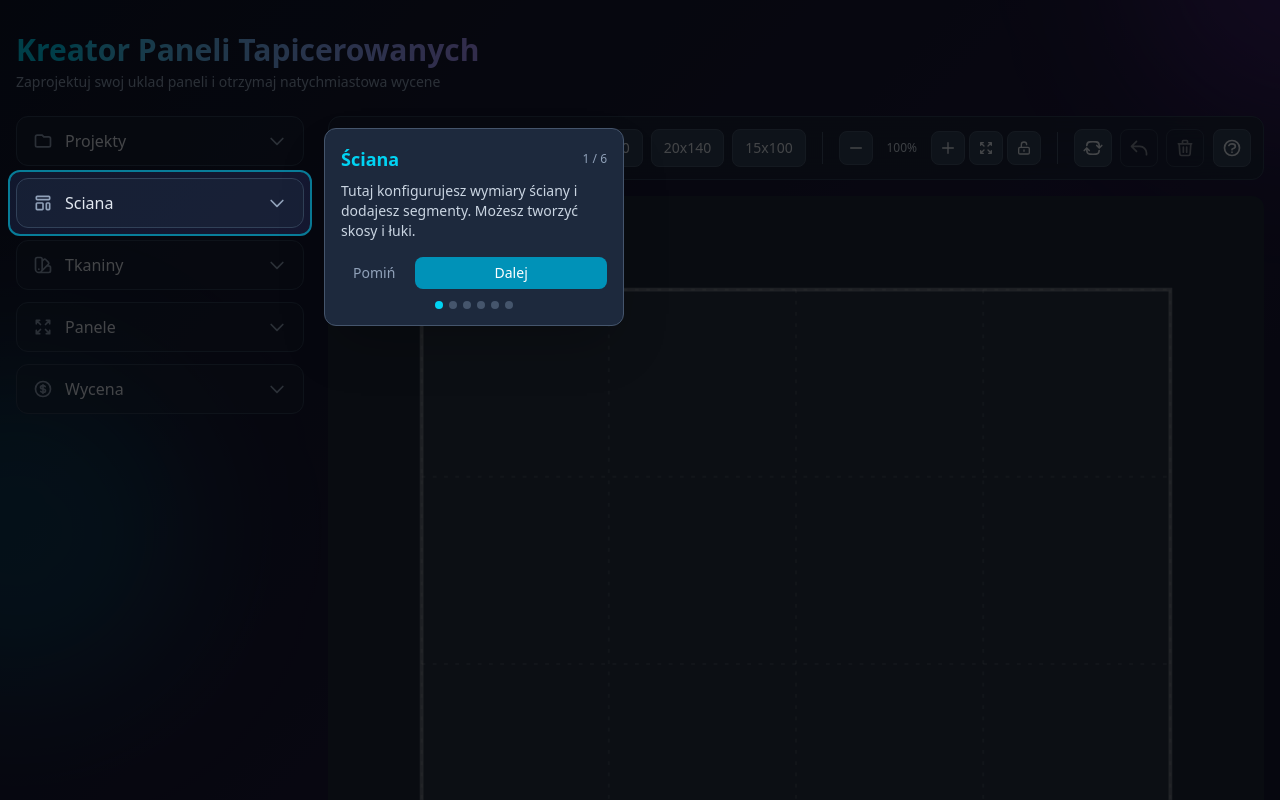
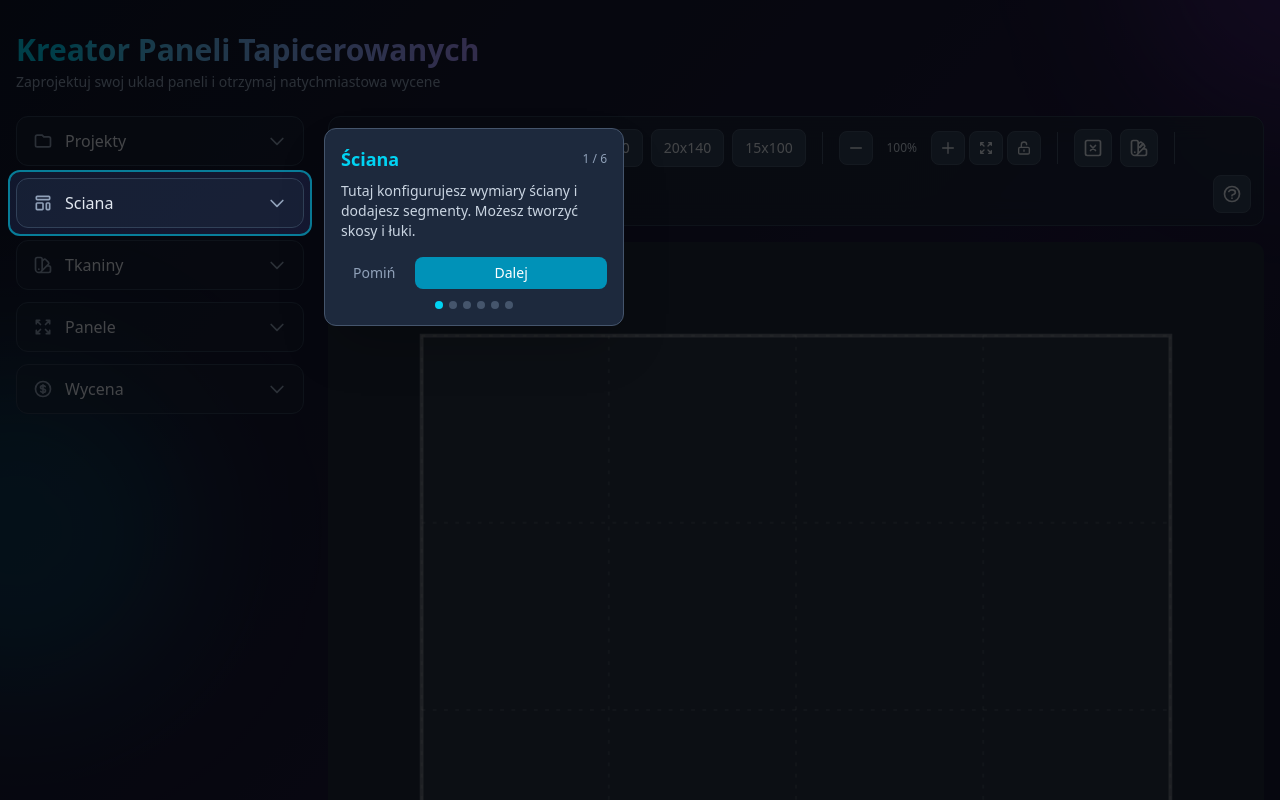
Before and after one commit to Rzempal/kreator, a Next.js app in the folder kreator-app/: page / in a window 1280 px wide. Shown: the top 800 px of the page. Built offline with nearby package versions, Linux system fonts and the light colour scheme.

Commit message:
#34 feat: rocbicie gumki na dwa buttony

```diff
--- a/kreator-app/src/components/canvas/Canvas.tsx
+++ b/kreator-app/src/components/canvas/Canvas.tsx
@@ -1,4 +1,4 @@
-// src/components/canvas/Canvas.tsx v0.011 Toggle widoku z gory
+// src/components/canvas/Canvas.tsx v0.012 Oddzielne gumki dla paneli i tkanin
 'use client';
 
 import { useRef, useState, useCallback, useEffect, useMemo } from 'react';
@@ -162,7 +162,7 @@ export default function Canvas() {
       // Lewy przycisk
       if (e.button === 0) {
         // Tryb gumki - nic nie robimy (obslugiwane przez panel)
-        if (toolMode === 'erase') return;
+        if (toolMode === 'erasePanel' || toolMode === 'eraseFabric') return;
 
         // Jesli jest aktywny rozmiar panelu i preview widoczny
         if (activePanelSize && preview.visible) {
@@ -260,7 +260,7 @@ export default function Canvas() {
         const touch = e.touches[0];
 
         // Tryb gumki - obslugiwane przez panel
-        if (toolMode === 'erase') return;
+        if (toolMode === 'erasePanel' || toolMode === 'eraseFabric') return;
 
         // Logika analogiczna do mouseDown
         if (activePanelSize && preview.visible) {
@@ -391,8 +391,11 @@ export default function Canvas() {
 
   const handlePanelClick = useCallback(
     (panelId: string) => {
-      if (toolMode === 'erase') {
+      if (toolMode === 'erasePanel') {
         removePanel(panelId);
+      } else if (toolMode === 'eraseFabric') {
+        // Resetuj kolor panelu do domyslnego
+        updatePanel(panelId, { colorId: 'color-gray' });
       } else if (toolMode === 'paint') {
         updatePanel(panelId, { colorId: activeColorId });
       }
@@ -525,9 +528,12 @@ export default function Canvas() {
         </div>
       )}
 
-      {toolMode === 'erase' && !toolbarHint && (
-        <div className="absolute top-4 left-1/2 -translate-x-1/2 bg-red-600/90 text-white px-4 py-2 rounded-full text-sm">
-          Tryb gumki - dotknij panel aby go usunac
+      {(toolMode === 'erasePanel' || toolMode === 'eraseFabric') && !toolbarHint && (
+        <div className={cn(
+          'absolute top-4 left-1/2 -translate-x-1/2 text-white px-4 py-2 rounded-full text-sm',
+          toolMode === 'erasePanel' ? 'bg-red-600/90' : 'bg-orange-600/90'
+        )}>
+          {toolMode === 'erasePanel' ? 'Gumka paneli - kliknij aby usunąć' : 'Gumka tkanin - kliknij aby zresetować kolor'}
         </div>
       )}
 
--- a/kreator-app/src/components/ui/Toolbar.tsx
+++ b/kreator-app/src/components/ui/Toolbar.tsx
@@ -1,4 +1,4 @@
-// src/components/ui/Toolbar.tsx v0.007 Dodano przycisk pomocy dla onboardingu
+// src/components/ui/Toolbar.tsx v0.008 Dwa przyciski gumki: panel i tkanina
 'use client';
 
 import { useRef, useCallback } from 'react';
@@ -12,8 +12,10 @@ const HINTS = {
   resetView: 'Resetuj widok do 100% i wyśrodkuj',
   lock: 'Zablokuj zoom i przesuwanie canvas',
   unlock: 'Odblokuj zoom i przesuwanie canvas',
-  eraser: 'Tryb gumki - dotknij panel aby go usunąć',
-  eraserOff: 'Wyłącz tryb gumki',
+  erasePanel: 'Gumka paneli - kliknij panel aby go usunąć',
+  erasePanelOff: 'Wyłącz gumkę paneli',
+  eraseFabric: 'Gumka tkanin - kliknij panel aby usunąć tkaninę',
+  eraseFabricOff: 'Wyłącz gumkę tkanin',
   undo: 'Cofnij ostatnio dodany panel',
   clear: 'Usuń wszystkie panele z canvas',
   size: (w: number, h: number) => `Wybierz panel ${w}×${h} cm - kliknij na canvas aby umieścić`,
@@ -87,10 +89,16 @@ export default function Toolbar() {
     }
   };
 
-  const handleEraserClick = () => {
-    const newMode = toolMode === 'erase' ? 'select' : 'erase';
+  const handleErasePanelClick = () => {
+    const newMode = toolMode === 'erasePanel' ? 'select' : 'erasePanel';
     setToolMode(newMode);
-    showHintBriefly(newMode === 'erase' ? HINTS.eraser : HINTS.eraserOff);
+    showHintBriefly(newMode === 'erasePanel' ? HINTS.erasePanel : HINTS.erasePanelOff);
+  };
+
+  const handleEraseFabricClick = () => {
+    const newMode = toolMode === 'eraseFabric' ? 'select' : 'eraseFabric';
+    setToolMode(newMode);
+    showHintBriefly(newMode === 'eraseFabric' ? HINTS.eraseFabric : HINTS.eraseFabricOff);
   };
 
   const handleLockToggle = () => {
@@ -265,31 +273,56 @@ export default function Toolbar() {
 
       {/* Akcje */}
       <div className="flex gap-2">
-        {/* Gumka */}
+        {/* Gumka paneli */}
         <button
-          onClick={handleEraserClick}
-          onMouseEnter={() => onHover(toolMode === 'erase' ? HINTS.eraserOff : HINTS.eraser)}
+          onClick={handleErasePanelClick}
+          onMouseEnter={() => onHover(toolMode === 'erasePanel' ? HINTS.erasePanelOff : HINTS.erasePanel)}
           onMouseLeave={onLeave}
-          onTouchStart={() => onTouchStart(toolMode === 'erase' ? HINTS.eraserOff : HINTS.eraser)}
+          onTouchStart={() => onTouchStart(toolMode === 'erasePanel' ? HINTS.erasePanelOff : HINTS.erasePanel)}
           onTouchEnd={onTouchEnd}
           className={cn(
-            'p-2 rounded-lg transition-all border',
-            toolMode === 'erase'
+            'p-2 rounded-lg transition-all border relative',
+            toolMode === 'erasePanel'
               ? 'bg-red-600 border-red-500 text-white'
               : 'bg-slate-700 border-slate-600 text-slate-200 hover:bg-slate-600 hover:border-red-500'
           )}
+          title="Gumka paneli"
         >
+          {/* Ikona panelu z X */}
           <svg className="w-5 h-5" fill="none" stroke="currentColor" viewBox="0 0 24 24">
-            <path
-              strokeLinecap="round"
-              strokeLinejoin="round"
-              strokeWidth={2}
-              d="M19.5 12c0-1.232-.046-2.453-.138-3.662a4.006 4.006 0 00-3.7-3.7 48.678 48.678 0 00-7.324 0 4.006 4.006 0 00-3.7 3.7c-.017.22-.032.441-.046.662M19.5 12l3-3m-3 3l-3-3m-12 3c0 1.232.046 2.453.138 3.662a4.006 4.006 0 003.7 3.7 48.656 48.656 0 007.324 0 4.006 4.006 0 003.7-3.7c.017-.22.032-.441.046-.662M4.5 12l3 3m-3-3l-3 3"
-            />
+            <rect x="3" y="3" width="18" height="18" rx="2" strokeWidth={2} strokeLinecap="round" />
+            <path strokeLinecap="round" strokeLinejoin="round" strokeWidth={2} d="M9 9l6 6m0-6l-6 6" />
           </svg>
         </button>
 
-        {/* Cofnij */}
+        {/* Gumka tkanin */}
+        <button
+          onClick={handleEraseFabricClick}
+          onMouseEnter={() => onHover(toolMode === 'eraseFabric' ? HINTS.eraseFabricOff : HINTS.eraseFabric)}
+          onMouseLeave={onLeave}
+          onTouchStart={() => onTouchStart(toolMode === 'eraseFabric' ? HINTS.eraseFabricOff : HINTS.eraseFabric)}
+          onTouchEnd={onTouchEnd}
+          className={cn(
+            'p-2 rounded-lg transition-all border relative',
+            toolMode === 'eraseFabric'
+              ? 'bg-orange-600 border-orange-500 text-white'
+              : 'bg-slate-700 border-slate-600 text-slate-200 hover:bg-slate-600 hover:border-orange-500'
+          )}
+          title="Gumka tkanin"
+        >
+          {/* Ikona palety z X */}
+          <svg className="w-5 h-5" fill="none" stroke="currentColor" viewBox="0 0 24 24">
+            <path strokeLinecap="round" strokeLinejoin="round" strokeWidth={2} d="M7 21a4 4 0 01-4-4V5a2 2 0 012-2h4a2 2 0 012 2v12a4 4 0 01-4 4zm0 0h12a2 2 0 002-2v-4a2 2 0 00-2-2h-2.343M11 7.343l1.657-1.657a2 2 0 012.828 0l2.829 2.829a2 2 0 010 2.828l-8.486 8.485M7 17h.01" />
+            <path strokeLinecap="round" strokeLinejoin="round" strokeWidth={2.5} d="M17 7l-4 4" />
+          </svg>
+        </button>
+      </div>
+
+      {/* Separator */}
+      <div className="w-px h-8 bg-slate-600 mx-2 hidden sm:block" />
+
+      {/* Cofnij i Wyczysc */}
+      <div className="flex gap-2">
         <button
           onClick={handleUndo}
           onMouseEnter={() => onHover(HINTS.undo)}
--- a/kreator-app/src/types/index.ts
+++ b/kreator-app/src/types/index.ts
@@ -154,7 +154,7 @@ export interface SavedProject {
 // ============================================
 
 export type ViewMode = 'frontal' | 'top';
-export type ToolMode = 'select' | 'paint' | 'erase';
+export type ToolMode = 'select' | 'paint' | 'erasePanel' | 'eraseFabric';
 
 export interface KreatorState {
   // Sciana
```
